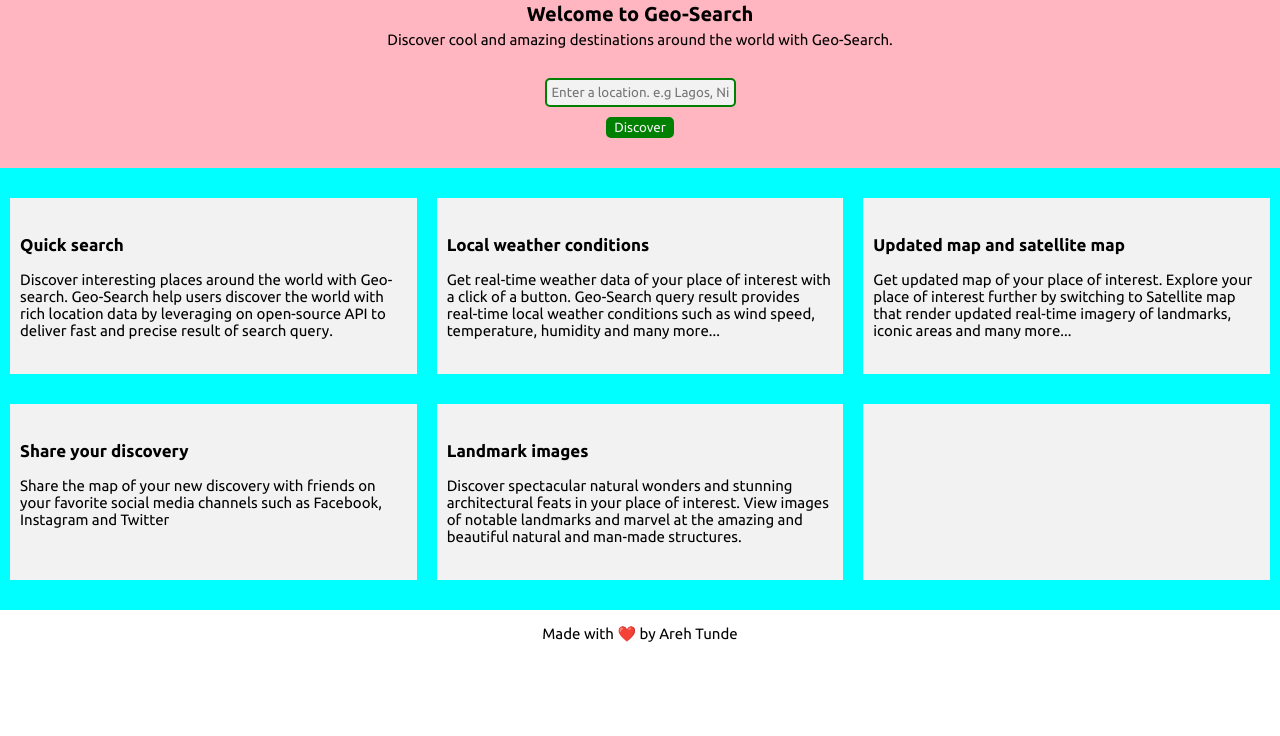
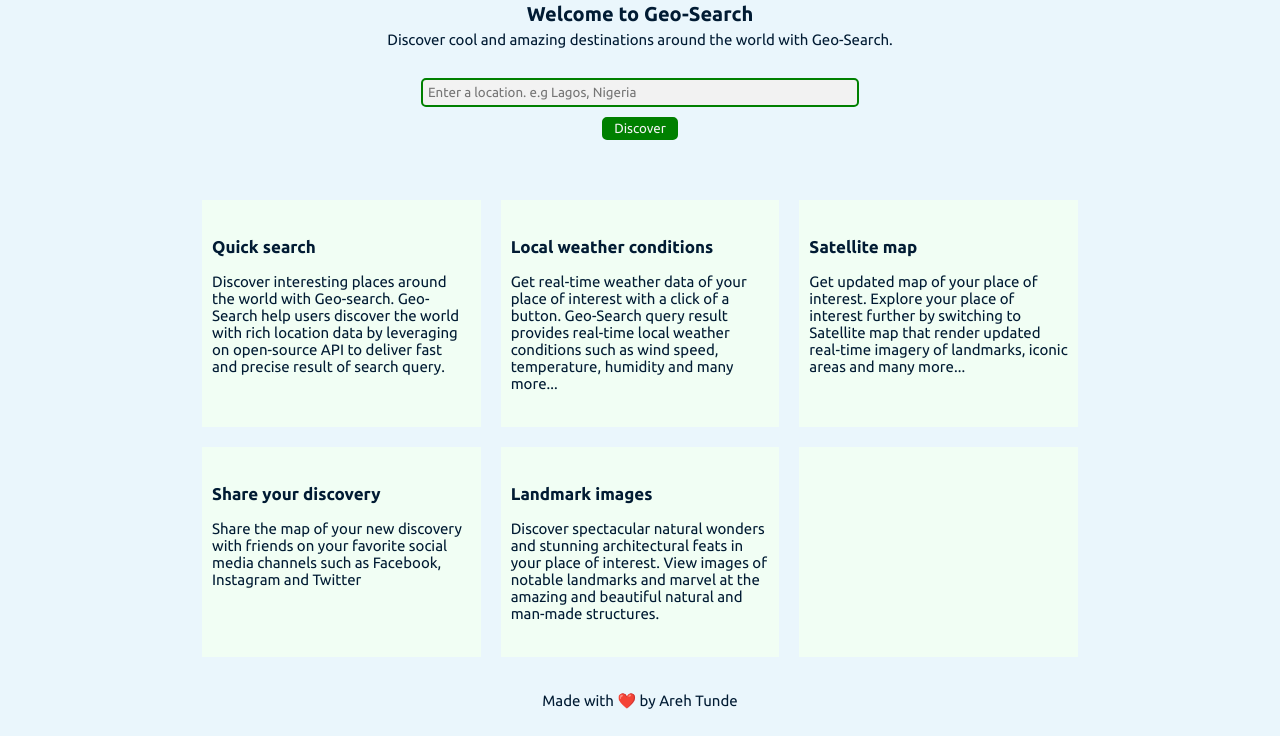
Before and after one commit to arehtunde/geosearch, a plain HTML site: page index.html in a window 1280 px wide. Shown: the part 64-800 px from the top of the page. Drawn offline with Linux system fonts and the light colour scheme.

Commit message:
completed responsiveness

```diff
--- a/geo.css
+++ b/geo.css
@@ -12,10 +12,13 @@ body {
   margin: 0;
   width: 100%;
   height: 100vh;
+  background-color: #eaf6fc;
 }
 
 .main {
   font-family: 'Ubuntu', sans-serif;
+  width: 100%;
+  color: #011b33;
   display: flex;
   flex-direction: column;
   font-size: 1.5rem;
@@ -23,7 +26,7 @@ body {
 
 .content {
   padding: 0 1rem 2rem 1rem;
-  background-color: lightpink;
+  background-color: #CEF0B7;
 }
 
 .content_logo {
@@ -52,6 +55,7 @@ input[type="text"] {
   display: block;
   margin: 1rem auto;
   padding: 5px;
+  width: 70%;
   border: none;
   background-color: #f2f2f2;
   border-radius: 5px;
@@ -78,13 +82,13 @@ input[type="text"]:placeholder-shown {
 
 .features {
   padding: 2rem 1rem;
-  background-color: aqua;
+  background-color: #eaf6fc;
 }
 
 .features_card {
-  background-color: #f2f2f2;
+  background-color: #f1fef4;
   padding: 2rem 1rem;
-  margin: 1rem 0;
+  margin-top: 1rem;
 }
 
 .features_card-title {
@@ -100,18 +104,58 @@ input[type="text"]:placeholder-shown {
   text-align: center;
 }
 
-@media screen and (min-width: 500px) {
+@media screen and (min-width: 550px) {
+  /*body {
+    background-image: url(dri.jpg);
+  }*/
+
+  .main {
+    width: 80%;
+    margin: 0 auto;
+  }
+
   .features {
     display: grid;
     gap: 1rem 2rem;
-    grid-template-columns: repeat(auto-fill, minmax(200px, 1fr));
+    grid-template-columns: repeat(auto-fill, minmax(220px, 1fr));
+  }
+
+  .content {
+    background-color: #eaf6fc;
+  }
+
+  .cotent_input {
+    width: 80%;
+    margin: auto;
+    border: 1px solid red;
+  }
+
+  .contet_search {
+    border: 1px solid red;
+  }
+
+  input[type="text"] {
+    width: 60%;
+  }
+
+  .button {
+    padding: 2px 10px;
   }
 }
 
-@media screen and (min-width: 660px) {
+@media screen and (min-width: 950px) {
+  .main {
+    width: 70%;
+    marin: 0 auto;
+  }
+
   .features {
     display: grid;
     gap: 1rem 2rem;
     grid-template-columns: repeat(3, 1fr);
   }
+
+  input[type="text"] {
+    width: 50%;
+  }
 }
--- a/index.html
+++ b/index.html
@@ -5,7 +5,6 @@
   <meta name="viewport" content="width=device-width, initial-scale=1.0">
   <link rel="stylesheet" href="">
   <link rel="stylesheet" href="geo.css">
-
   <link href="https://fonts.googleapis.com/css2?family=Lobster+Two:wght@700&family=Ubuntu:wght@400;700&display=swap" rel="stylesheet">
   <title>Geo-Search</title>
 </head>
@@ -35,7 +34,7 @@
         <p class="features_card-para">Get real-time weather data of your place of interest with a click of a button. Geo-Search query result provides real-time local weather conditions such as wind speed, temperature, humidity and many more...</p>
       </div>
       <div class="features_card">
-        <h3 class="features_card-title">Updated map and satellite map</h3>
+        <h3 class="features_card-title">Satellite map</h3>
         <p class="features_card-para">Get updated map of your place of interest. Explore your place of interest further by switching to Satellite map that render updated real-time imagery of landmarks, iconic areas and many more...</p>
       </div>
       <div class="features_card">
```
